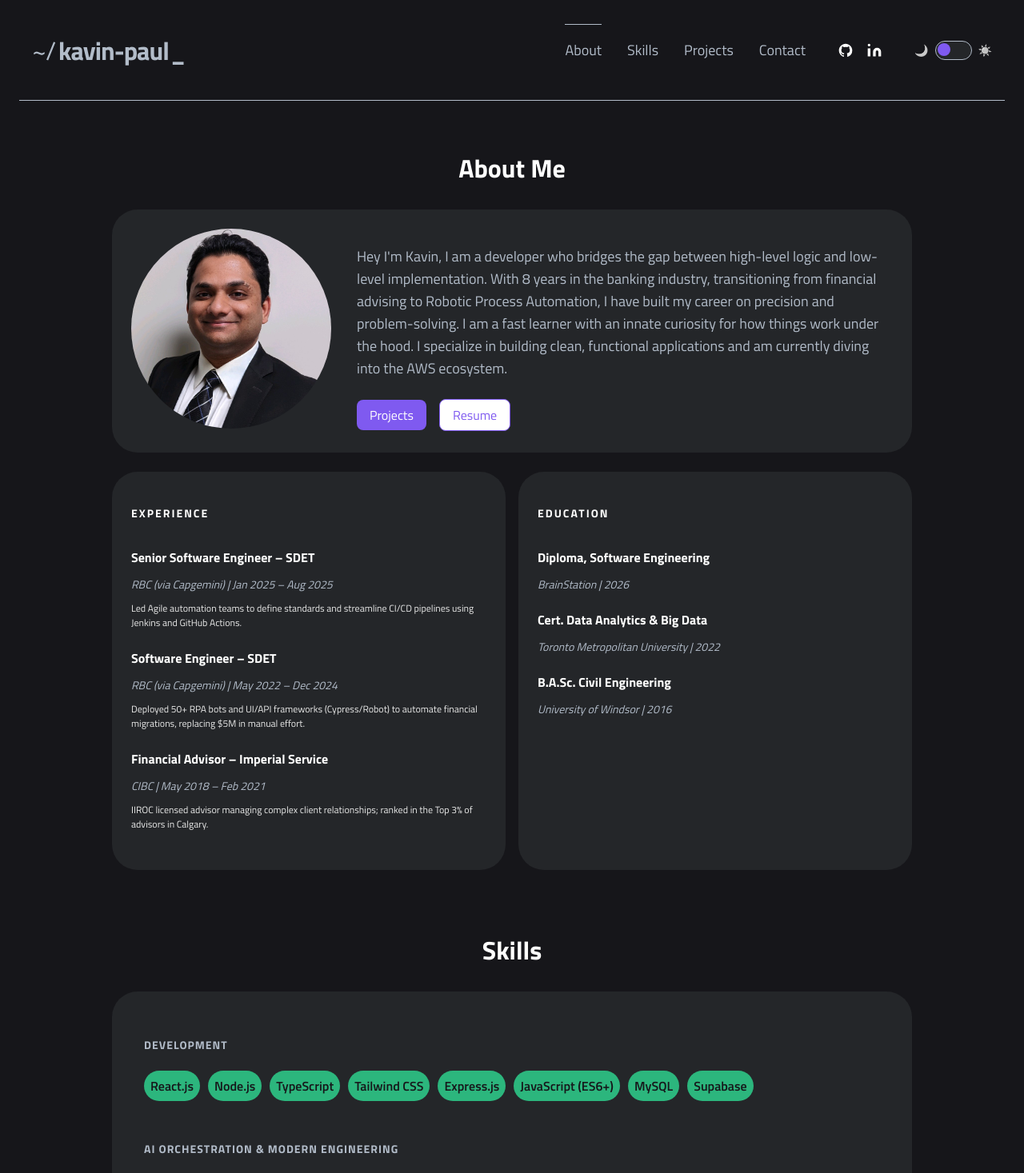
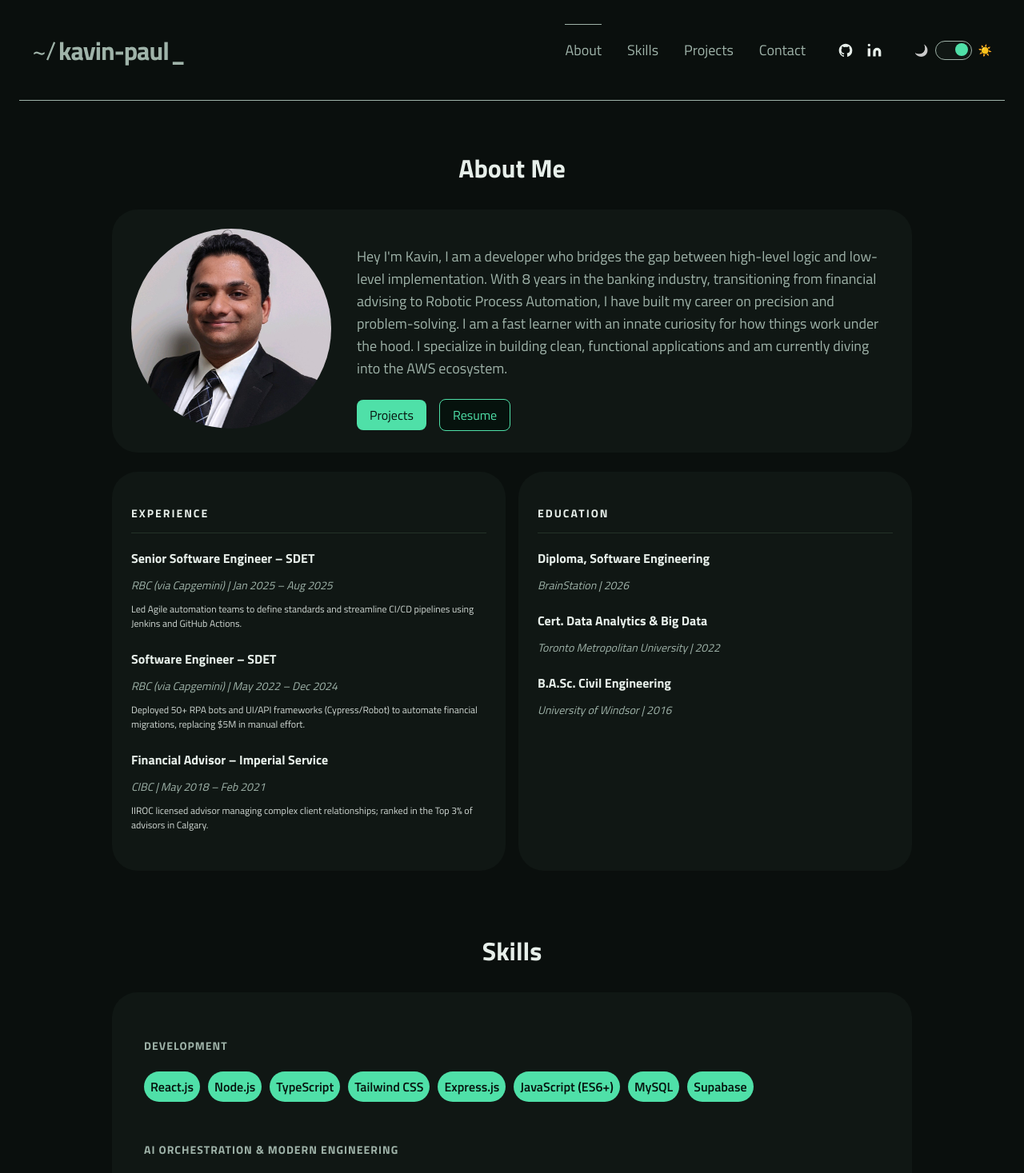
Before and after one commit to CodingKavin/MyPortfolio, a React (Vite) app: page / in a window 1280 px wide. Shown: the top 1467 px of the page at 80% size. Built offline with nearby package versions, Linux system fonts and the light colour scheme.

Commit message:
update theme provider and css variables to three theme mode

```diff
--- a/src/components/Button/Button.scss
+++ b/src/components/Button/Button.scss
@@ -15,8 +15,8 @@
   cursor: pointer;
 
   &--primary {
-    background-color: $color-button-primary;
-    color: $color-text-primary-default;
+    background-color: var(--accent);
+    color: var(--accent-fg);
 
     &:hover {
       opacity: 80%;
@@ -24,15 +24,15 @@
   }
 
   &--secondary {
-    background-color: $color-text-primary-default;
-    color: $color-button-primary;
-    border: 1px solid $color-button-primary;
+    background-color: var(--accent-fg);
+    color: var(--accent);
+    border: 1px solid var(--accent);
 
     &:hover {
-      background: $color-text-primary-default;
+      background: var(--accent-fg);
       box-shadow:
-        0px 0px 0px 1px $color-button-primary inset,
-        0px 0px 0px 1px $color-text-primary-default inset;
+        0px 0px 0px 1px var(--accent) inset,
+        0px 0px 0px 1px var(--accent-fg) inset;
     }
   }
 
--- a/src/components/Footer/Footer.scss
+++ b/src/components/Footer/Footer.scss
@@ -9,7 +9,7 @@
   gap: pxToRem(16);
   margin: pxToRem(16) auto;
   padding: pxToRem(24) pxToRem(8);
-  border-top: 1px solid $color-text-secondary;
+  border-top: 1px solid var(--fg-2);
   max-width: pxToRem(1200);
 
   @include tablet {
@@ -20,7 +20,7 @@
   }
 
   &__copy {
-    color: $color-text-secondary;
+    color: var(--fg-2);
   }
 
   &__socials {
--- a/src/components/Iconography/Iconography.scss
+++ b/src/components/Iconography/Iconography.scss
@@ -7,22 +7,22 @@
   vertical-align: middle;
   width: pxToRem(20);
   height: pxToRem(20);
-  color: $color-text-secondary;
+  color: var(--fg-2);
   transition:
     color 0.3s ease,
     transform 0.3s ease;
 
   &--active {
-    color: $color-link;
+    color: var(--accent);
   }
 
   &--check {
-    color: $color-tertiary-medium;
+    color: var(--accent);
   }
 
   &--copy {
     &:hover {
-      color: $color-link;
+      color: var(--accent);
       transform: scale(1.1);
     }
   }
@@ -32,7 +32,7 @@
     cursor: pointer;
 
     &:hover {
-      color: $color-text-primary;
+      color: var(--fg);
       transform: translateY(-2px);
     }
   }
--- a/src/components/Navigation/Navigation.scss
+++ b/src/components/Navigation/Navigation.scss
@@ -11,8 +11,8 @@
   justify-content: space-between;
   margin: 0 pxToRem(16);
   padding: pxToRem(8) pxToRem(8);
-  border-bottom: 1px solid $color-text-secondary;
-  background-color: $color-background-dark;
+  border-bottom: 1px solid var(--fg-2);
+  background-color: var(--bg);
   max-width: pxToRem(1200);
 
   @include tablet {
@@ -55,7 +55,7 @@
       display: block;
       width: 24px;
       height: 1.5px;
-      background-color: $color-text-primary;
+      background-color: var(--fg);
       transition: 0.3s ease;
     }
 
@@ -79,7 +79,7 @@
     position: absolute;
     top: 100%;
     right: 0;
-    background-color: $color-background-light;
+    background-color: var(--bg-2);
     padding: 0 pxToRem(16);
     padding-bottom: pxToRem(16);
     border-radius: pxToRem(8);
@@ -100,7 +100,7 @@
       font-weight: 900;
       @include tablet {
         font-weight: 400;
-        border-top: 1px solid $color-text-secondary;
+        border-top: 1px solid var(--fg-2);
       }
     }
     &:hover {
@@ -118,20 +118,20 @@
   }
 
   &__left-name {
-    color: $color-text-secondary;
+    color: var(--fg-2);
     letter-spacing: pxToRem(-1);
     display: flex;
     align-items: center;
   }
 
   &__prompt {
-    color: $color-text-secondary;
+    color: var(--fg-2);
     margin-right: pxToRem(4);
     font-weight: 400;
   }
 
   &__cursor {
-    color: $color-text-secondary;
+    color: var(--fg-2);
     margin-left: pxToRem(2);
     animation: blink 1s step-end infinite;
   }
@@ -163,8 +163,8 @@
       position: relative;
       width: pxToRem(44);
       height: pxToRem(22);
-      background-color: $color-background-light;
-      border: 1px solid $color-text-secondary;
+      background-color: var(--bg-2);
+      border: 1px solid var(--fg-2);
       border-radius: pxToRem(20);
       transition: background-color 0.3s ease;
     }
@@ -175,7 +175,7 @@
       left: 2px;
       width: pxToRem(16);
       height: pxToRem(16);
-      background-color: $color-button-primary;
+      background-color: var(--accent);
       border-radius: 50%;
       transition: transform 0.3s cubic-bezier(0.4, 0, 0.2, 1);
       transform: translateX(0);
@@ -234,7 +234,7 @@
   .icon {
     width: pxToRem(20);
     height: pxToRem(20);
-    fill: $color-text-primary;
+    fill: var(--fg);
   }
 
   &:hover {
--- a/src/components/Tags/Tags.scss
+++ b/src/components/Tags/Tags.scss
@@ -15,8 +15,8 @@
     background-color 0.2s ease;
 
   &--skill {
-    background-color: $color-tertiary-medium;
-    color: $color-background-dark-default;
+    background-color: var(--accent);
+    color: var(--accent-fg);
 
     &:hover {
       transform: translateY(-2px);
--- a/src/context/ThemeProvider.tsx
+++ b/src/context/ThemeProvider.tsx
@@ -1,26 +1,29 @@
 import { useState, useEffect, type ReactNode } from "react";
 import { ThemeContext } from "./ThemeContext";
+import type { ThemeId } from "../types";
+
+const THEME_IDS: ThemeId[] = ["terminal", "blueprint", "daylight"];
+
+const isThemeId = (value: string): value is ThemeId =>
+  (THEME_IDS as string[]).includes(value);
 
 interface ThemeProviderProps {
   children: ReactNode;
 }
 
 export const ThemeProvider = ({ children }: ThemeProviderProps) => {
-  const [isDarkMode, setIsDarkMode] = useState(() => {
+  const [theme, setTheme] = useState<ThemeId>(() => {
     const savedTheme = localStorage.getItem("theme");
-    return savedTheme ? savedTheme === "dark" : true;
+    return savedTheme && isThemeId(savedTheme) ? savedTheme : "terminal";
   });
 
   useEffect(() => {
-    const theme = isDarkMode ? "dark" : "light";
     document.documentElement.setAttribute("data-theme", theme);
     localStorage.setItem("theme", theme);
-  }, [isDarkMode]);
-
-  const toggleTheme = () => setIsDarkMode((prev) => !prev);
+  }, [theme]);
 
   return (
-    <ThemeContext.Provider value={{ isDarkMode, toggleTheme }}>
+    <ThemeContext.Provider value={{ theme, setTheme }}>
       {children}
     </ThemeContext.Provider>
   );
--- a/src/pages/AboutPage/AboutPage.scss
+++ b/src/pages/AboutPage/AboutPage.scss
@@ -16,13 +16,13 @@
   }
 
   &__header {
-    color: $color-text-primary;
+    color: var(--fg);
     text-align: center;
     margin-bottom: pxToRem(24);
   }
 
   &__content {
-    background-color: $color-background-light;
+    background-color: var(--bg-2);
     border-radius: pxToRem(32);
     display: flex;
     flex-direction: column;
@@ -112,12 +112,12 @@
   }
 
   &__sub-header {
-    color: $color-text-primary;
+    color: var(--fg);
     text-transform: uppercase;
     font-size: pxToRem(14);
     letter-spacing: 2px;
     margin-bottom: pxToRem(20);
-    border-bottom: 1px solid rgba($color-text-secondary, 0.3);
+    border-bottom: 1px solid var(--line);
     padding-bottom: pxToRem(8);
   }
 
@@ -126,19 +126,19 @@
 
     &-title {
       font-weight: 700;
-      color: $color-text-primary;
+      color: var(--fg);
       margin-bottom: pxToRem(4);
     }
 
     &-meta {
-      color: $color-text-secondary;
+      color: var(--fg-2);
       font-style: italic;
       margin-bottom: pxToRem(8);
       font-size: pxToRem(14);
     }
 
     &-desc {
-      color: $color-text-primary;
+      color: var(--fg);
       line-height: 1.5;
       opacity: 0.9;
     }
--- a/src/pages/ContactPage/ContactPage.scss
+++ b/src/pages/ContactPage/ContactPage.scss
@@ -14,12 +14,12 @@
   }
 
   &__header {
-    color: $color-text-primary;
+    color: var(--fg);
     text-align: center;
   }
 
   &__container {
-    background-color: $color-background-light;
+    background-color: var(--bg-2);
     border-radius: pxToRem(32);
     display: flex;
     flex-direction: column;
@@ -58,7 +58,7 @@
   }
 
   &__label {
-    color: $color-text-primary;
+    color: var(--fg);
     text-transform: uppercase;
     font-size: pxToRem(14);
     letter-spacing: 1px;
@@ -75,9 +75,9 @@
 
   &__link {
     text-decoration: none;
-    color: $color-link;
+    color: var(--accent);
     &:hover {
-      color: $color-link-hover;
+      color: var(--fg);
       opacity: 0.8;
     }
   }
--- a/src/pages/ProjectsPage/ProjectsPage.scss
+++ b/src/pages/ProjectsPage/ProjectsPage.scss
@@ -14,7 +14,7 @@
   }
 
   &__header {
-    color: $color-text-primary;
+    color: var(--fg);
     text-align: center;
   }
 
@@ -28,7 +28,7 @@
 }
 
 .project-card {
-  background-color: $color-background-light;
+  background-color: var(--bg-2);
   border-radius: pxToRem(32);
   display: flex;
   flex-direction: column;
@@ -68,12 +68,12 @@
   }
 
   &__title {
-    color: $color-text-primary;
+    color: var(--fg);
     margin: 0;
   }
 
   &__description {
-    color: $color-text-secondary;
+    color: var(--fg-2);
   }
 
   &__tags {
--- a/src/pages/SkillsPage/SkillsPage.scss
+++ b/src/pages/SkillsPage/SkillsPage.scss
@@ -14,13 +14,13 @@
   }
 
   &__header {
-    color: $color-text-primary;
+    color: var(--fg);
     text-align: center;
     margin-bottom: pxToRem(24);
   }
 
   &__container {
-    background-color: $color-background-light;
+    background-color: var(--bg-2);
     border-radius: pxToRem(32);
     display: flex;
     flex-direction: column;
@@ -51,7 +51,7 @@
   }
 
   &__category-name {
-    color: $color-text-secondary;
+    color: var(--fg-2);
     text-transform: uppercase;
     font-size: pxToRem(14);
     letter-spacing: 1px;
--- a/src/styles/_global.scss
+++ b/src/styles/_global.scss
@@ -9,8 +9,8 @@ html {
 
 body {
   font-family: $font-family-primary;
-  color: $color-text-secondary;
-  background-color: $color-background-dark;
+  color: var(--fg-2);
+  background-color: var(--bg);
   margin: 0;
   box-sizing: border-box;
 }
--- a/src/styles/_variables.scss
+++ b/src/styles/_variables.scss
@@ -3,35 +3,66 @@ $font-family-primary: "Titillium Web", Arial, sans-serif;
 $max-width-md: 1045px;
 $max-width-lg: 1440px;
 
-$color-button-primary: #7f5af0;
-$color-primary-dark: #010101;
-$color-secondary-light: #72757e;
-$color-tertiary-medium: #2cb67d;
-$color-link: var(--link-color);
-$color-link-hover: var(--link-hover);
-
 :root {
-  --bg-dark: #16161a;
-  --bg-light: #242629;
-  --text-primary: #fffffe;
-  --text-secondary: #b2bcc9;
-  --link-color: #7582ff;
-  --link-hover: #a2adff;
+  --bg: #0a0f0d;
+  --bg-2: #101714;
+  --bg-3: #16201c;
+  --fg: #e7efea;
+  --fg-2: #9fb3a9;
+  --line: #243228;
+  --accent: #4fe0a8;
+  --accent-fg: #06120d;
+  --label-font: "JetBrains Mono";
+  --num-font: "JetBrains Mono";
+  --label-tt: none;
+  --radius: 2px;
+  --wm-font: "JetBrains Mono";
+  --wm-size: 21px;
+  --bg-grid: none;
 }
 
-[data-theme="light"] {
-  --bg-dark: #eef1f5;
-  --bg-light: #e0e7ff;
-  --text-primary: #16161a;
-  --text-secondary: #000000;
-  --link-color: #4f46e5;
-  --link-hover: #3730a3;
+[data-theme="blueprint"] {
+  --bg: #0a1f2c;
+  --bg-2: #0f2a3a;
+  --bg-3: #143549;
+  --fg: #eaf5fb;
+  --fg-2: #a3c2d4;
+  --line: #1f4a63;
+  --accent: #7fd8ff;
+  --accent-fg: #05202c;
+  --label-font: "JetBrains Mono";
+  --num-font: "JetBrains Mono";
+  --label-tt: uppercase;
+  --radius: 0px;
+  --wm-font: "JetBrains Mono";
+  --wm-size: 21px;
+  --bg-grid:
+    repeating-linear-gradient(
+      0deg,
+      rgba(127, 216, 255, 0.09) 0 1px,
+      transparent 1px 32px
+    ),
+    repeating-linear-gradient(
+      90deg,
+      rgba(127, 216, 255, 0.09) 0 1px,
+      transparent 1px 32px
+    );
 }
 
-$color-background-dark: var(--bg-dark);
-$color-background-light: var(--bg-light);
-$color-text-primary: var(--text-primary);
-$color-text-secondary: var(--text-secondary);
-
-$color-background-dark-default: #16161a;
-$color-text-primary-default: #fffffe;
+[data-theme="daylight"] {
+  --bg: #faf9f6;
+  --bg-2: #ffffff;
+  --bg-3: #f2f0eb;
+  --fg: #16181a;
+  --fg-2: #565a60;
+  --line: #e1ddd5;
+  --accent: #1f4fbf;
+  --accent-fg: #ffffff;
+  --label-font: "Titillium Web";
+  --num-font: "JetBrains Mono";
+  --label-tt: none;
+  --radius: 10px;
+  --wm-font: "JetBrains Mono";
+  --wm-size: 21px;
+  --bg-grid: none;
+}
```
